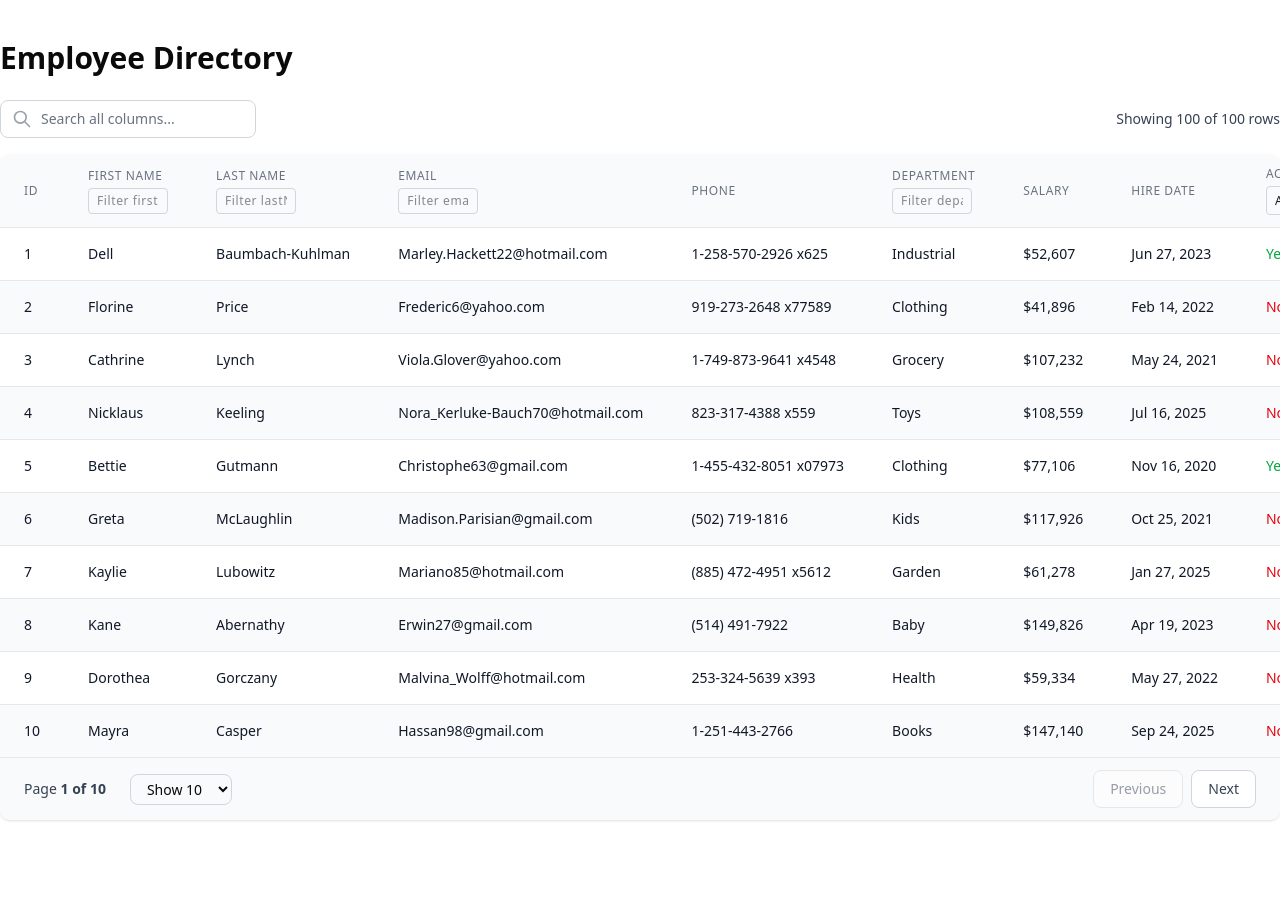
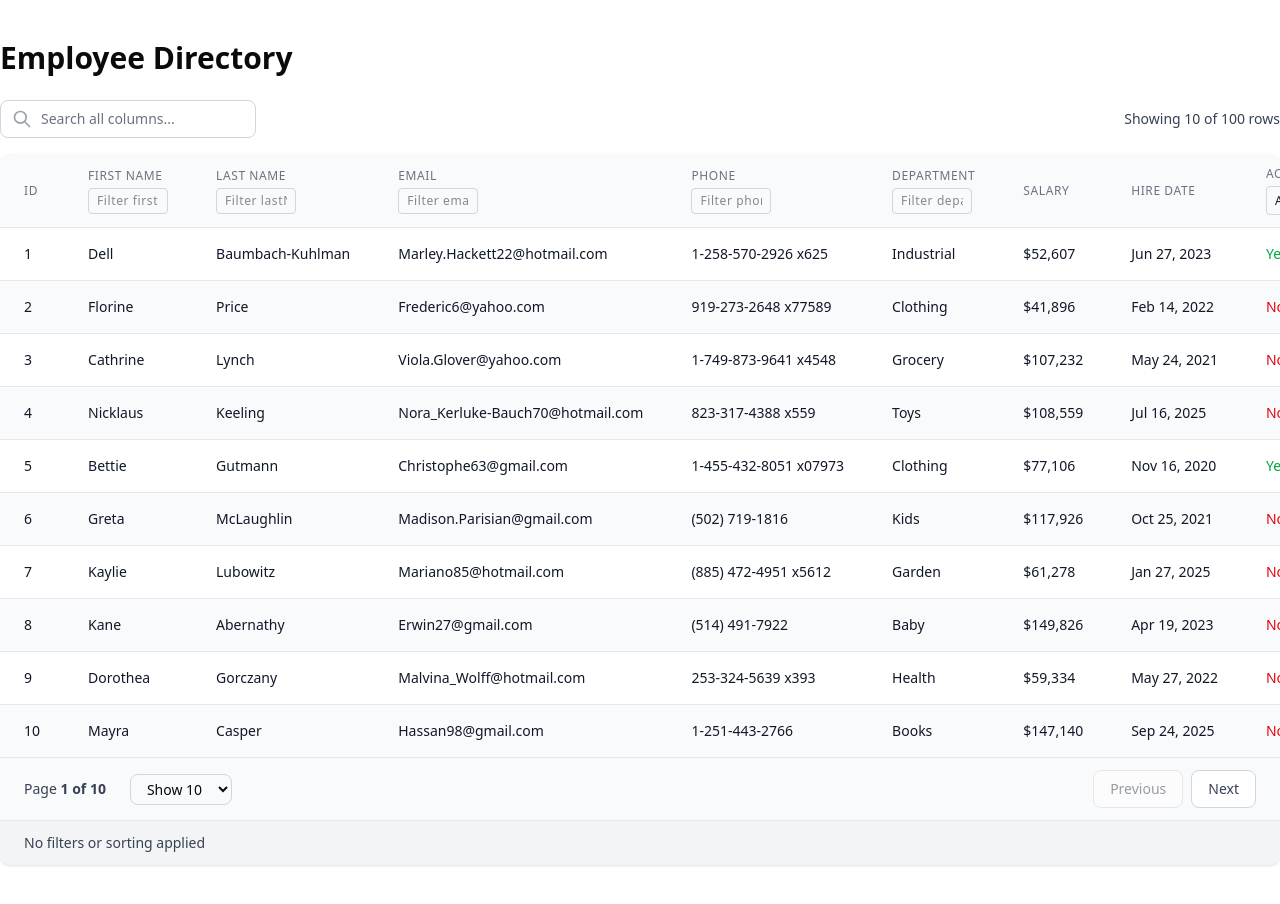
Before and after one commit to sathishkannan162/tanstack-table-demo, a Next.js app: page /table in a window 1280 px wide. Before the commit the page ends 860 px from the top, so only its background shows below. Built offline with nearby package versions, Linux system fonts and the light colour scheme.

Commit message:
Add filter applied

```diff
--- a/src/components/Table.tsx
+++ b/src/components/Table.tsx
@@ -1,10 +1,7 @@
 "use client";
 
 import type {
-  ColumnDef,
-  ColumnFilter,
   ColumnFiltersState,
-  FilterFn,
   PaginationState,
   SortingState,
 } from "@tanstack/react-table";
@@ -56,7 +53,8 @@ export function Table({ data }: TableProps) {
     columnHelper.accessor("phone", {
       header: "Phone",
       cell: (info: any) => info.getValue(),
-      enableColumnFilter: false,
+      filterFn: "includesString",
+      enableColumnFilter: true,
     }),
     columnHelper.accessor("department", {
       header: "Department",
@@ -143,12 +141,12 @@ export function Table({ data }: TableProps) {
           />
         </div>
         <div className="text-sm text-gray-700">
-          Showing {table.getFilteredRowModel().rows.length} of{" "}
+          Showing {table.getRowModel().rows.length} of{" "}
           {table.getFilteredRowModel().rows.length} rows
         </div>
       </div>
 
-      <div className="bg-white rounded-lg shadow overflow-hidden">
+      <div className="bg-white rounded-lg shadow overflow-auto">
         <table className="min-w-full divide-y divide-gray-200">
           <thead className="bg-gray-50">
             {table.getHeaderGroups().map((headerGroup) => (
@@ -181,9 +179,14 @@ export function Table({ data }: TableProps) {
                             value={
                               (header.column.getFilterValue() ?? "") as string
                             }
-                            onChange={(e) =>
-                              header.column.setFilterValue(e.target.value)
-                            }
+                            onChange={(e) => {
+                              // sets true or false based on yes or no
+                              header.column.setFilterValue(
+                                e.target.value === ""
+                                  ? undefined
+                                  : e.target.value === "true",
+                              );
+                            }}
                             className="w-20 px-1 py-1 text-xs border border-gray-300 rounded text-gray-900 focus:outline-none focus:ring-1 focus:ring-indigo-500 focus:border-indigo-500"
                           >
                             <option value="">All</option>
@@ -297,6 +300,53 @@ export function Table({ data }: TableProps) {
             </div>
           </div>
         </div>
+
+        {/* Applied Filters and Sorting Summary */}
+        <div className="px-6 py-3 bg-gray-100 border-t border-gray-200">
+          <div className="text-sm text-gray-700">
+            {(() => {
+              const summaries: string[] = [];
+
+              // Global filter summary
+              if (globalFilter) {
+                summaries.push(`Global search: "${globalFilter}"`);
+              }
+
+              // Column filters summary
+              const columnFilterSummaries = columnFilters
+                .filter(
+                  (filter) => filter.value !== undefined && filter.value !== "",
+                )
+                .map((filter) => {
+                  let value = filter.value;
+                  if (filter.id === "isActive") {
+                    value = value ? "Yes" : "No";
+                  }
+                  return `${filter.id}: ${value}`;
+                });
+              if (columnFilterSummaries.length > 0) {
+                summaries.push(...columnFilterSummaries);
+              }
+
+              // Sorting summary
+              const sortingSummaries = sorting
+                .filter((sort) => sort.desc !== undefined)
+                .map((sort) => {
+                  const direction = sort.desc ? "Descending" : "Ascending";
+                  return `${sort.id}: ${direction}`;
+                });
+              if (sortingSummaries.length > 0) {
+                summaries.push(...sortingSummaries);
+              }
+
+              if (summaries.length === 0) {
+                return <span>No filters or sorting applied</span>;
+              }
+
+              return <span>Applied: {summaries.join(", ")}</span>;
+            })()}
+          </div>
+        </div>
       </div>
     </div>
   );
```
Also changed, not shown: src/lib/dummyData.ts (line endings or trailing spaces).
